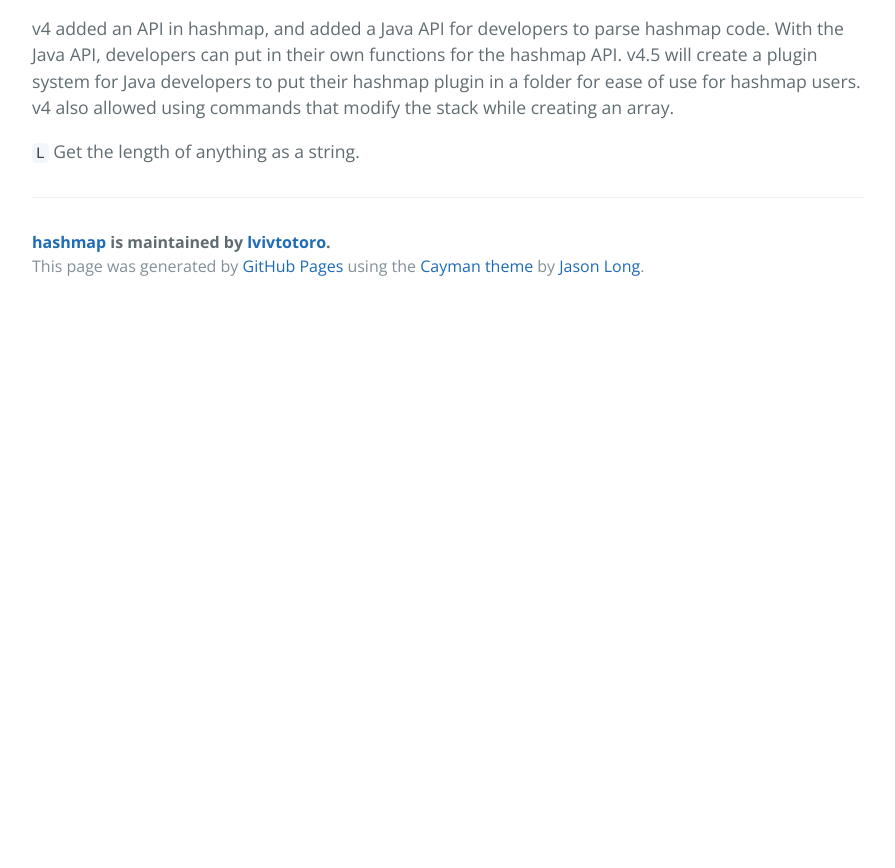
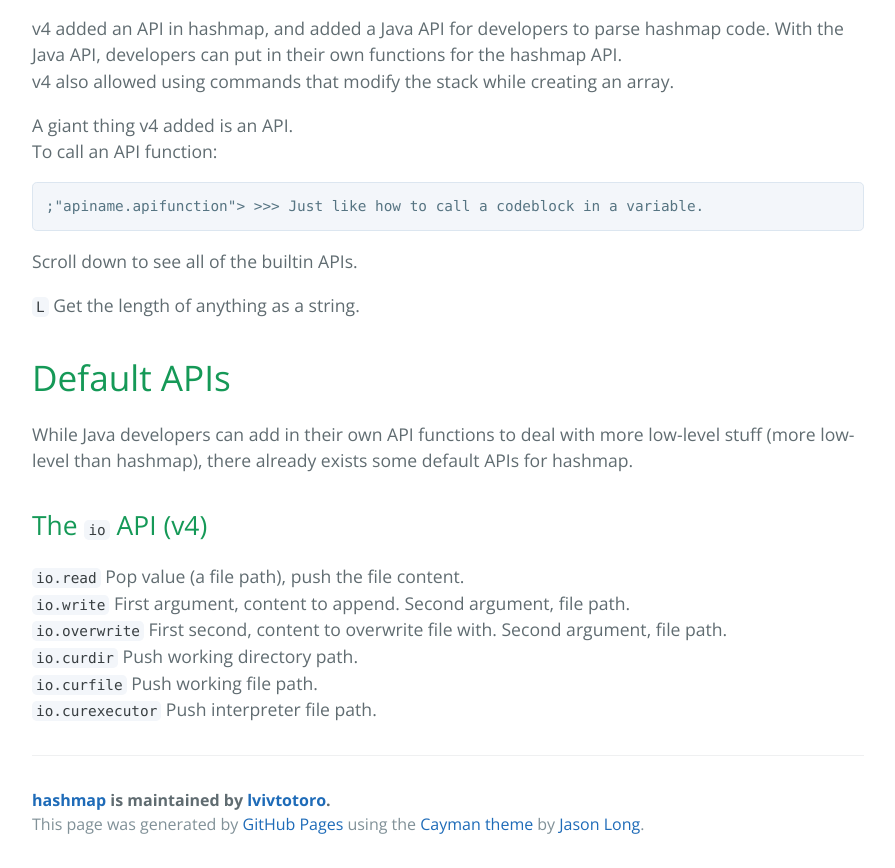
Before and after one commit to lvivtotoro/hashmap, a plain HTML site: page index.html in a window 1280 px wide. Shown: the part 4525-5393 px from the top of the page, without its empty margins (192-1087 px from the left). Before the commit the page ends 4835 px from the top, so only its background shows below. Drawn offline with nearby package versions, Linux system fonts and the light colour scheme.

```diff
--- a/index.html
+++ b/index.html
@@ -190,10 +190,34 @@
 <h1>
 <a id="v4" class="anchor" href="#v4" aria-hidden="true"><span aria-hidden="true" class="octicon octicon-link"></span></a>v4+</h1>
 
-<p>v4 added an API in hashmap, and added a Java API for developers to parse hashmap code. With the Java API, developers can put in their own functions for the hashmap API. v4.5 will create a plugin system for Java developers to put their hashmap plugin in a folder for ease of use for hashmap users.
-v4 also allowed using commands that modify the stack while creating an array.</p>
+<p>v4 added an API in hashmap, and added a Java API for developers to parse hashmap code. With the Java API, developers can put in their own functions for the hashmap API.<br>
+v4 also allowed using commands that modify the stack while creating an array.  </p>
+
+<p>A giant thing v4 added is an API.<br>
+To call an API function:  </p>
+
+<pre><code>;"apiname.apifunction"&gt; &gt;&gt;&gt; Just like how to call a codeblock in a variable.
+</code></pre>
+
+<p>Scroll down to see all of the builtin APIs.  </p>
 
 <p><code>L</code> Get the length of anything as a string.</p>
+
+<h1>
+<a id="default-apis" class="anchor" href="#default-apis" aria-hidden="true"><span aria-hidden="true" class="octicon octicon-link"></span></a>Default APIs</h1>
+
+<p>While Java developers can add in their own API functions to deal with more low-level stuff (more low-level than hashmap),
+there already exists some default APIs for hashmap.</p>
+
+<h2>
+<a id="the-io-api-v4" class="anchor" href="#the-io-api-v4" aria-hidden="true"><span aria-hidden="true" class="octicon octicon-link"></span></a>The <code>io</code> API (v4)</h2>
+
+<p><code>io.read</code> Pop value (a file path), push the file content.<br>
+<code>io.write</code> First argument, content to append. Second argument, file path.<br>
+<code>io.overwrite</code> First second, content to overwrite file with. Second argument, file path.<br>
+<code>io.curdir</code> Push working directory path.<br>
+<code>io.curfile</code> Push working file path.<br>
+<code>io.curexecutor</code> Push interpreter file path.</p>
 
       <footer class="site-footer">
         <span class="site-footer-owner"><a href="https://github.com/lvivtotoro/hashmap">hashmap</a> is maintained by <a href="https://github.com/lvivtotoro">lvivtotoro</a>.</span>
```
Also changed, not shown: params.json (+1 -1 lines).
